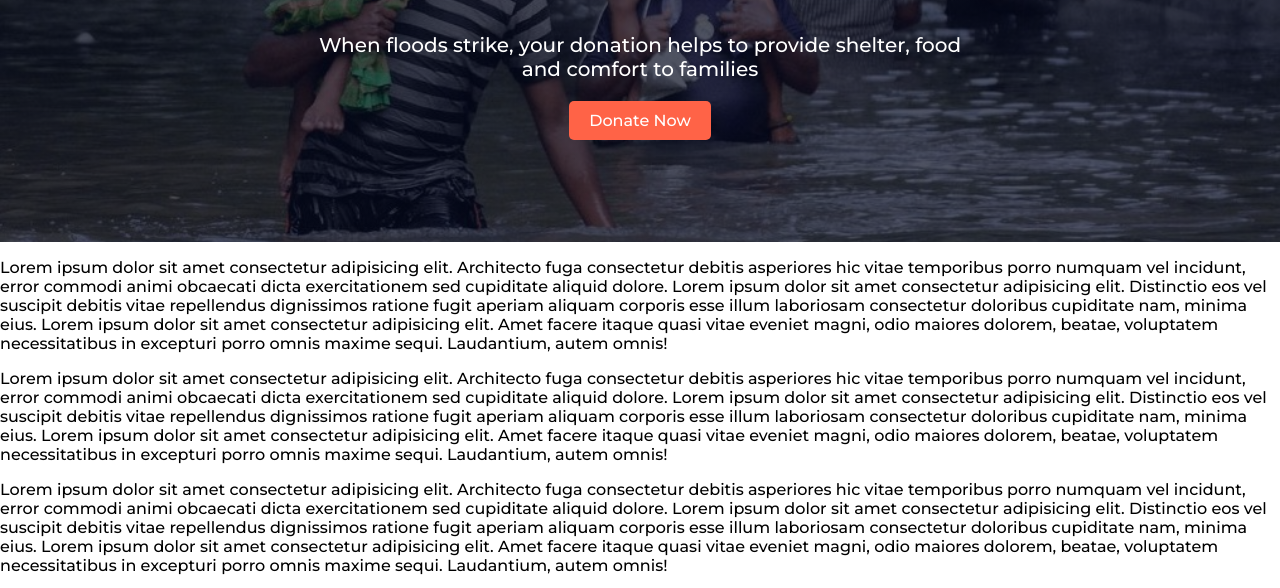
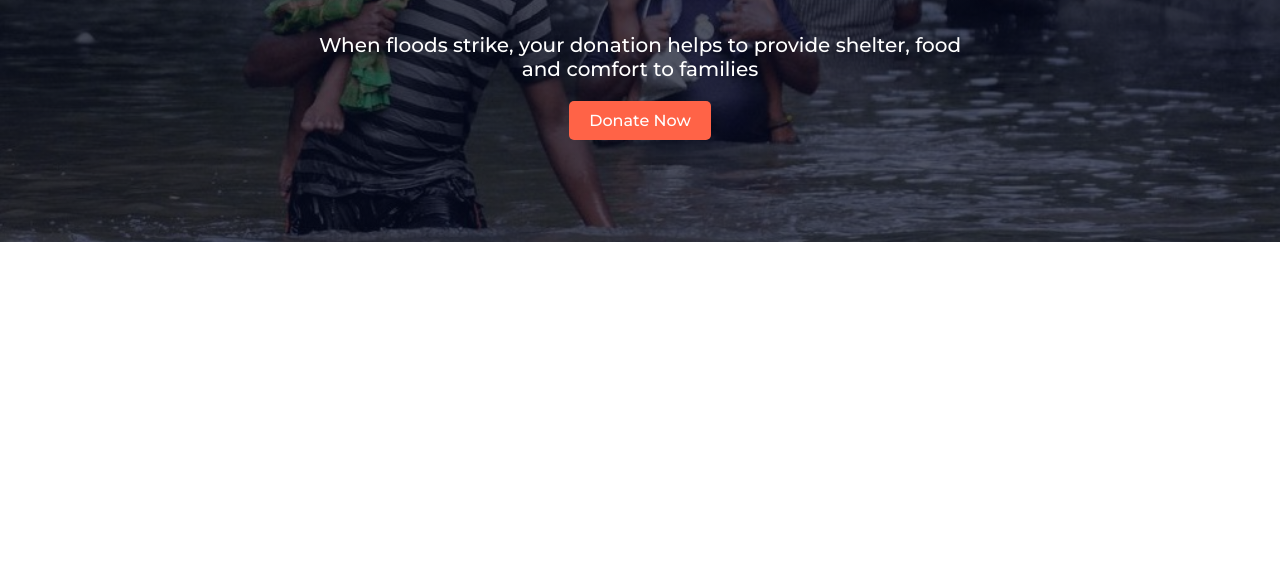
Before and after one commit to Durjoy-CPaul/ass1-donate, a plain HTML site: page index.html in a window 1280 px wide. Shown: the part 318-906 px from the top of the page. After the commit the page ends 800 px from the top, so only its background shows below. Drawn offline with Linux system fonts and the light colour scheme.

Commit message:
first section full complete

```diff
--- a/index.html
+++ b/index.html
@@ -22,53 +22,14 @@
             <a class="links" href="#">Donate Now</a>
         </div>
 
+    </section>
 
-
-
+    <section id="second-section">
 
 
     </section>
-    <section>
-        <div>
-            <p>Lorem ipsum dolor sit amet consectetur adipisicing elit. Architecto fuga consectetur debitis asperiores
-                hic
-                vitae temporibus porro numquam vel incidunt, error commodi animi obcaecati dicta exercitationem sed
-                cupiditate aliquid dolore. Lorem ipsum dolor sit amet consectetur adipisicing elit. Distinctio eos vel
-                suscipit debitis vitae repellendus dignissimos ratione fugit aperiam aliquam corporis esse illum
-                laboriosam
-                consectetur doloribus cupiditate nam, minima eius. Lorem ipsum dolor sit amet consectetur adipisicing
-                elit.
-                Amet facere itaque quasi vitae eveniet magni, odio maiores dolorem, beatae, voluptatem necessitatibus in
-                excepturi porro omnis maxime sequi. Laudantium, autem omnis!</p>
-        </div>
 
-        <div>
-            <p>Lorem ipsum dolor sit amet consectetur adipisicing elit. Architecto fuga consectetur debitis asperiores
-                hic
-                vitae temporibus porro numquam vel incidunt, error commodi animi obcaecati dicta exercitationem sed
-                cupiditate aliquid dolore. Lorem ipsum dolor sit amet consectetur adipisicing elit. Distinctio eos vel
-                suscipit debitis vitae repellendus dignissimos ratione fugit aperiam aliquam corporis esse illum
-                laboriosam
-                consectetur doloribus cupiditate nam, minima eius. Lorem ipsum dolor sit amet consectetur adipisicing
-                elit.
-                Amet facere itaque quasi vitae eveniet magni, odio maiores dolorem, beatae, voluptatem necessitatibus in
-                excepturi porro omnis maxime sequi. Laudantium, autem omnis!</p>
-        </div>
-        <div>
-            <p>Lorem ipsum dolor sit amet consectetur adipisicing elit. Architecto fuga consectetur debitis asperiores
-                hic
-                vitae temporibus porro numquam vel incidunt, error commodi animi obcaecati dicta exercitationem sed
-                cupiditate aliquid dolore. Lorem ipsum dolor sit amet consectetur adipisicing elit. Distinctio eos vel
-                suscipit debitis vitae repellendus dignissimos ratione fugit aperiam aliquam corporis esse illum
-                laboriosam
-                consectetur doloribus cupiditate nam, minima eius. Lorem ipsum dolor sit amet consectetur adipisicing
-                elit.
-                Amet facere itaque quasi vitae eveniet magni, odio maiores dolorem, beatae, voluptatem necessitatibus in
-                excepturi porro omnis maxime sequi. Laudantium, autem omnis!</p>
-            <img src="images/durjoy_bg2.png" alt="">
-        </div>
 
-    </section>
 </body>
 
 </html>
```
